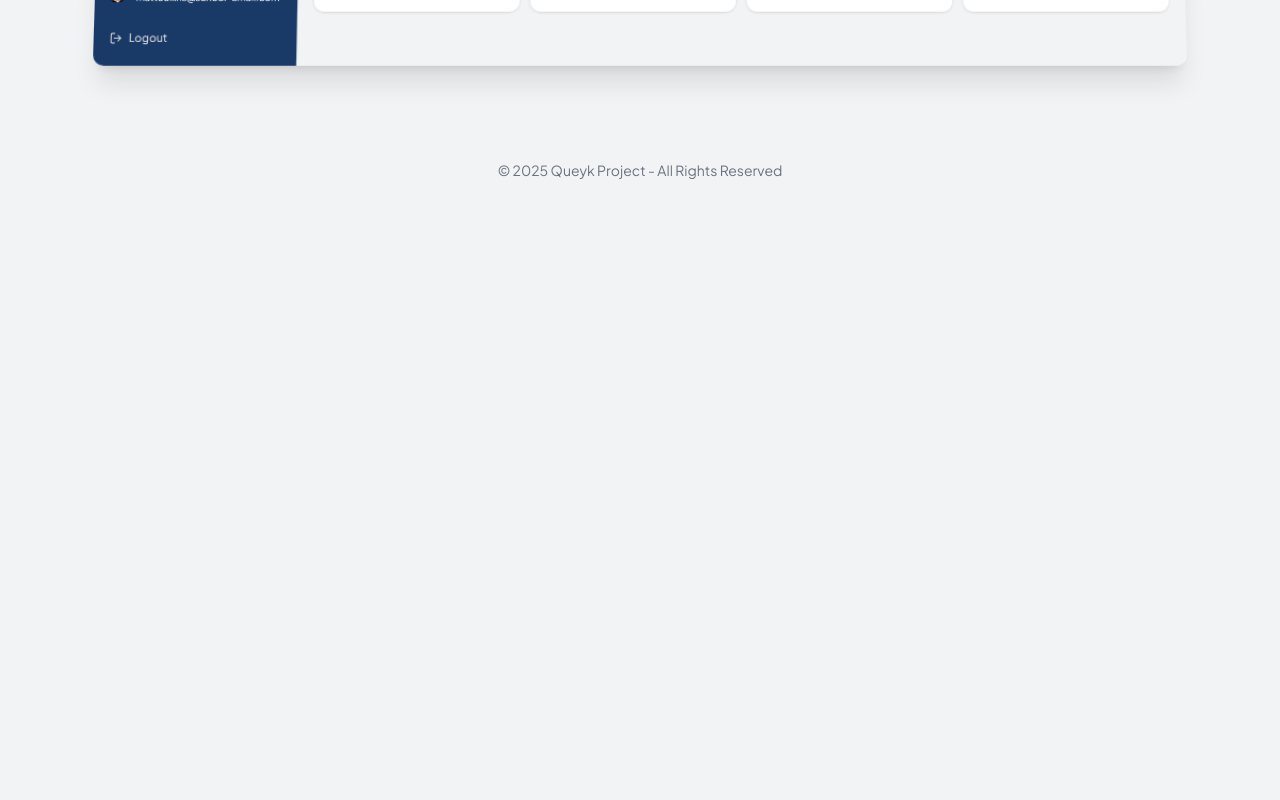
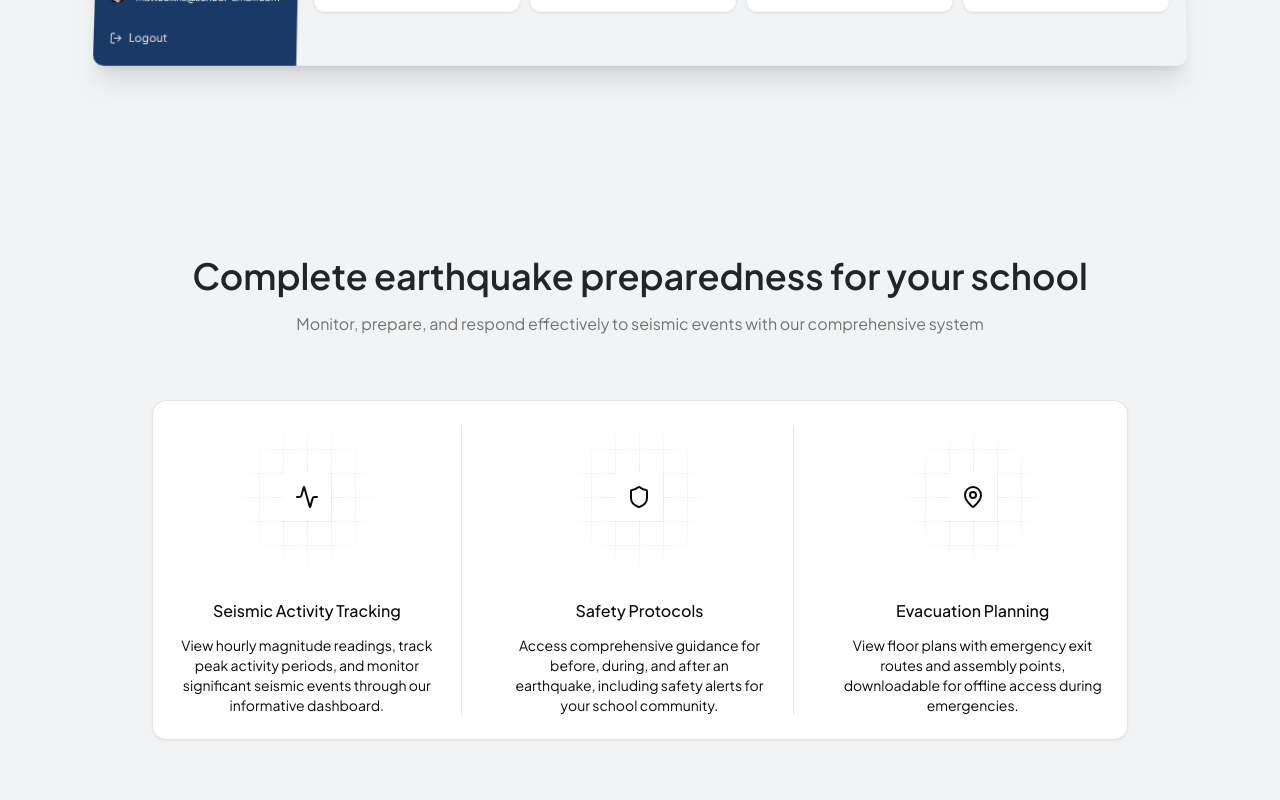
Before and after one commit to project-queyk/queyk-web, a Next.js app: page / in a window 1280 px wide. Shown: the part 820-1620 px from the top of the page. Before the commit the page ends 1032 px from the top, so only its background shows below. Built offline with nearby package versions, Linux system fonts and the light colour scheme; no server answers.

Commit message:
feat: Add features section in the landing page

```diff
--- a/components/LandingPage.tsx
+++ b/components/LandingPage.tsx
@@ -1,10 +1,13 @@
 "use client";
 
+import React from "react";
 import Link from "next/link";
 import Image from "next/image";
 import { motion } from "framer-motion";
+import { Activity, MapPin, Shield } from "lucide-react";
 
 import { Button } from "@/components/ui/button";
+import { Card, CardContent, CardHeader } from "@/components/ui/card";
 
 const textPart1 = "Is your school prepared for an";
 const earthquakeWord = "earthquake?";
@@ -123,15 +126,20 @@ export default function LandingPage({ isLoggedIn }: { isLoggedIn: boolean }) {
           </Button>
         )}
       </motion.header>
-      <main className="mx-6 flex min-h-[90dvh] flex-col items-center justify-center gap-2 md:mx-24 md:min-h-[110dvh] md:gap-3">
+      <main>
+        <section className="mx-6 flex min-h-[90dvh] flex-col items-center justify-center gap-2 md:mx-24 md:min-h-[110dvh] md:gap-3">
           <motion.h1
-          className="flex flex-wrap gap-x-2 text-3xl font-semibold md:text-5xl"
+            className="flex flex-wrap gap-x-2 text-2xl font-semibold md:text-5xl"
             variants={container}
             initial="hidden"
             animate="visible"
           >
             {regularWords.map((word, index) => (
-            <motion.span key={index} variants={child} className="inline-block">
+              <motion.span
+                key={index}
+                variants={child}
+                className="inline-block"
+              >
                 {word}
               </motion.span>
             ))}
@@ -157,8 +165,8 @@ export default function LandingPage({ isLoggedIn }: { isLoggedIn: boolean }) {
             animate="visible"
             variants={fadeIn}
           >
-          Monitor seismic activity and receive critical alerts when they matter
-          most.
+            Monitor seismic activity and receive critical alerts when they
+            matter most.
           </motion.p>
           <motion.div
             initial={{ opacity: 0, y: 10 }}
@@ -196,7 +204,7 @@ export default function LandingPage({ isLoggedIn }: { isLoggedIn: boolean }) {
                 scale: 1.05,
                 transition: {
                   type: "spring",
-                damping: 15,
+                  damping: 20,
                   stiffness: 100,
                 },
               }}
@@ -223,6 +231,96 @@ export default function LandingPage({ isLoggedIn }: { isLoggedIn: boolean }) {
               </div>
             </motion.div>
           </motion.div>
+        </section>
+        <section className="py-16 md:py-32">
+          <div className="@container mx-auto max-w-5xl px-6">
+            <motion.div
+              className="text-center"
+              initial={{ opacity: 0, y: 20 }}
+              whileInView={{ opacity: 1, y: 0 }}
+              viewport={{ once: true, margin: "-100px" }}
+              transition={{ duration: 0.6 }}
+            >
+              <h2 className="text-2xl font-semibold text-balance lg:text-4xl">
+                Complete earthquake preparedness for your school
+              </h2>
+              <p className="text-muted-foreground mt-4 text-sm md:text-base">
+                Monitor, prepare, and respond effectively to seismic events with
+                our comprehensive system
+              </p>
+            </motion.div>
+            <Card className="mx-auto mt-8 grid max-w-sm overflow-hidden shadow-zinc-950/5 *:text-center md:mt-16 md:divide-y @min-4xl:max-w-full @min-4xl:grid-cols-3 @min-4xl:divide-x @min-4xl:divide-y-0">
+              <motion.div
+                className="group shadow-zinc-950/5"
+                initial={{ opacity: 0, y: 30 }}
+                whileInView={{ opacity: 1, y: 0 }}
+                viewport={{ once: true, margin: "-100px" }}
+                transition={{ duration: 0.5, delay: 0.1 }}
+              >
+                <CardHeader className="pb-3">
+                  <CardDecorator>
+                    <Activity className="size-6" aria-hidden />
+                  </CardDecorator>
+
+                  <h3 className="mt-6 font-medium">
+                    Seismic Activity Tracking
+                  </h3>
+                </CardHeader>
+
+                <CardContent>
+                  <p className="text-sm">
+                    View hourly magnitude readings, track peak activity periods,
+                    and monitor significant seismic events through our
+                    informative dashboard.
+                  </p>
+                </CardContent>
+              </motion.div>
+              <motion.div
+                className="group shadow-zinc-950/5"
+                initial={{ opacity: 0, y: 30 }}
+                whileInView={{ opacity: 1, y: 0 }}
+                viewport={{ once: true, margin: "-100px" }}
+                transition={{ duration: 0.5, delay: 0.2 }}
+              >
+                <CardHeader className="pb-3">
+                  <CardDecorator>
+                    <Shield className="size-6" aria-hidden />
+                  </CardDecorator>
+
+                  <h3 className="mt-6 font-medium">Safety Protocols</h3>
+                </CardHeader>
+                <CardContent>
+                  <p className="text-sm">
+                    Access comprehensive guidance for before, during, and after
+                    an earthquake, including safety alerts for your school
+                    community.
+                  </p>
+                </CardContent>
+              </motion.div>
+              <motion.div
+                className="group shadow-zinc-950/5"
+                initial={{ opacity: 0, y: 30 }}
+                whileInView={{ opacity: 1, y: 0 }}
+                viewport={{ once: true, margin: "-100px" }}
+                transition={{ duration: 0.5, delay: 0.3 }}
+              >
+                <CardHeader className="pb-3">
+                  <CardDecorator>
+                    <MapPin className="size-6" aria-hidden />
+                  </CardDecorator>
+
+                  <h3 className="mt-6 font-medium">Evacuation Planning</h3>
+                </CardHeader>
+                <CardContent>
+                  <p className="text-sm">
+                    View floor plans with emergency exit routes and assembly
+                    points, downloadable for offline access during emergencies.
+                  </p>
+                </CardContent>
+              </motion.div>
+            </Card>
+          </div>
+        </section>
       </main>
       <motion.footer
         className="py-8 text-center text-sm text-gray-500"
@@ -239,3 +337,19 @@ export default function LandingPage({ isLoggedIn }: { isLoggedIn: boolean }) {
     </>
   );
 }
+
+const CardDecorator = ({ children }: { children: React.ReactNode }) => (
+  <div className="relative mx-auto size-36 duration-200 [--color-border:color-mix(in_oklab,var(--color-zinc-950)10%,transparent)] group-hover:[--color-border:color-mix(in_oklab,var(--color-zinc-950)20%,transparent)] dark:[--color-border:color-mix(in_oklab,var(--color-white)15%,transparent)] dark:group-hover:bg-white/5 dark:group-hover:[--color-border:color-mix(in_oklab,var(--color-white)20%,transparent)]">
+    <div
+      aria-hidden
+      className="absolute inset-0 bg-[linear-gradient(to_right,var(--color-border)_1px,transparent_1px),linear-gradient(to_bottom,var(--color-border)_1px,transparent_1px)] bg-[size:24px_24px]"
+    />
+    <div
+      aria-hidden
+      className="to-card absolute inset-0 bg-radial from-transparent to-75%"
+    />
+    <div className="bg-card absolute inset-0 m-auto flex size-12 items-center justify-center">
+      {children}
+    </div>
+  </div>
+);
```
Lines whose indentation alone changed are shown as unchanged.
